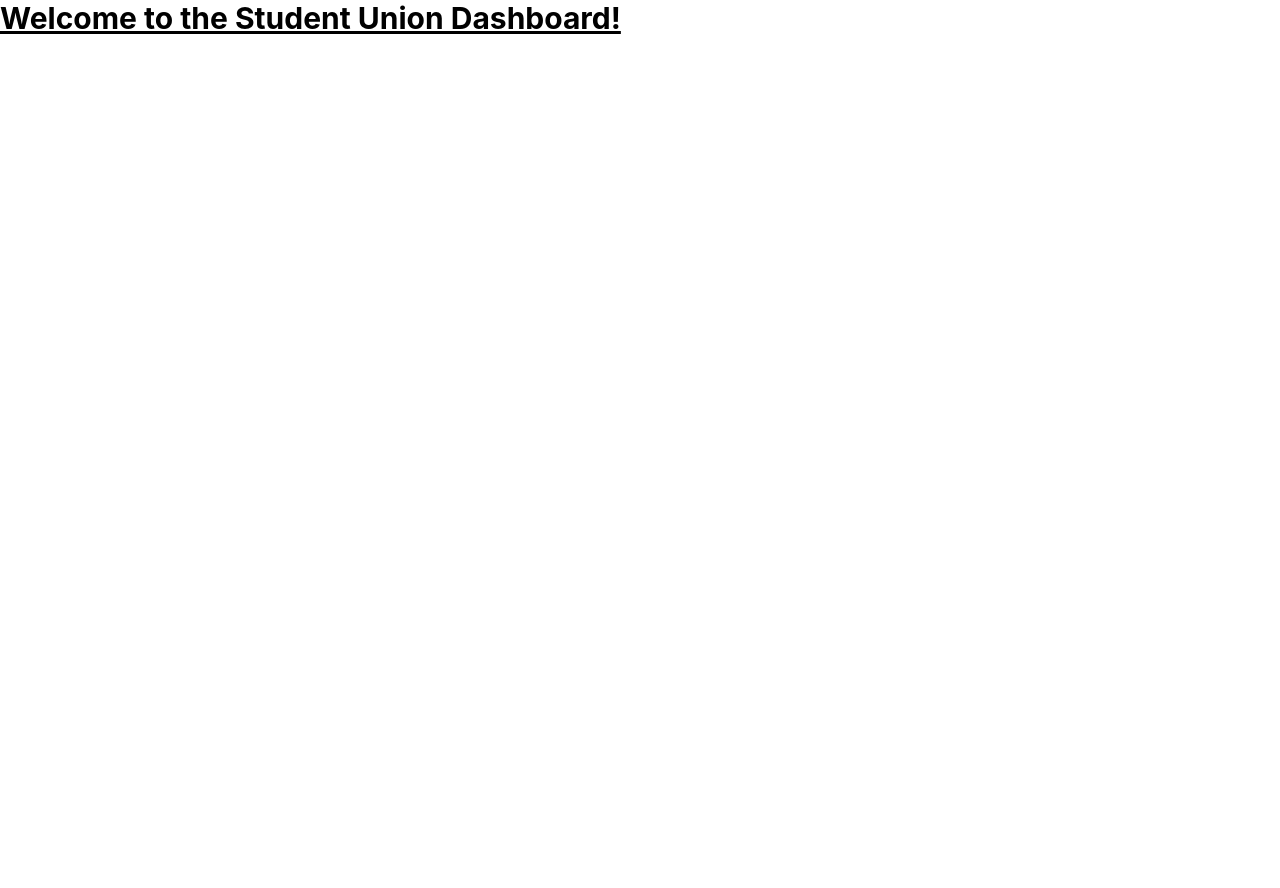
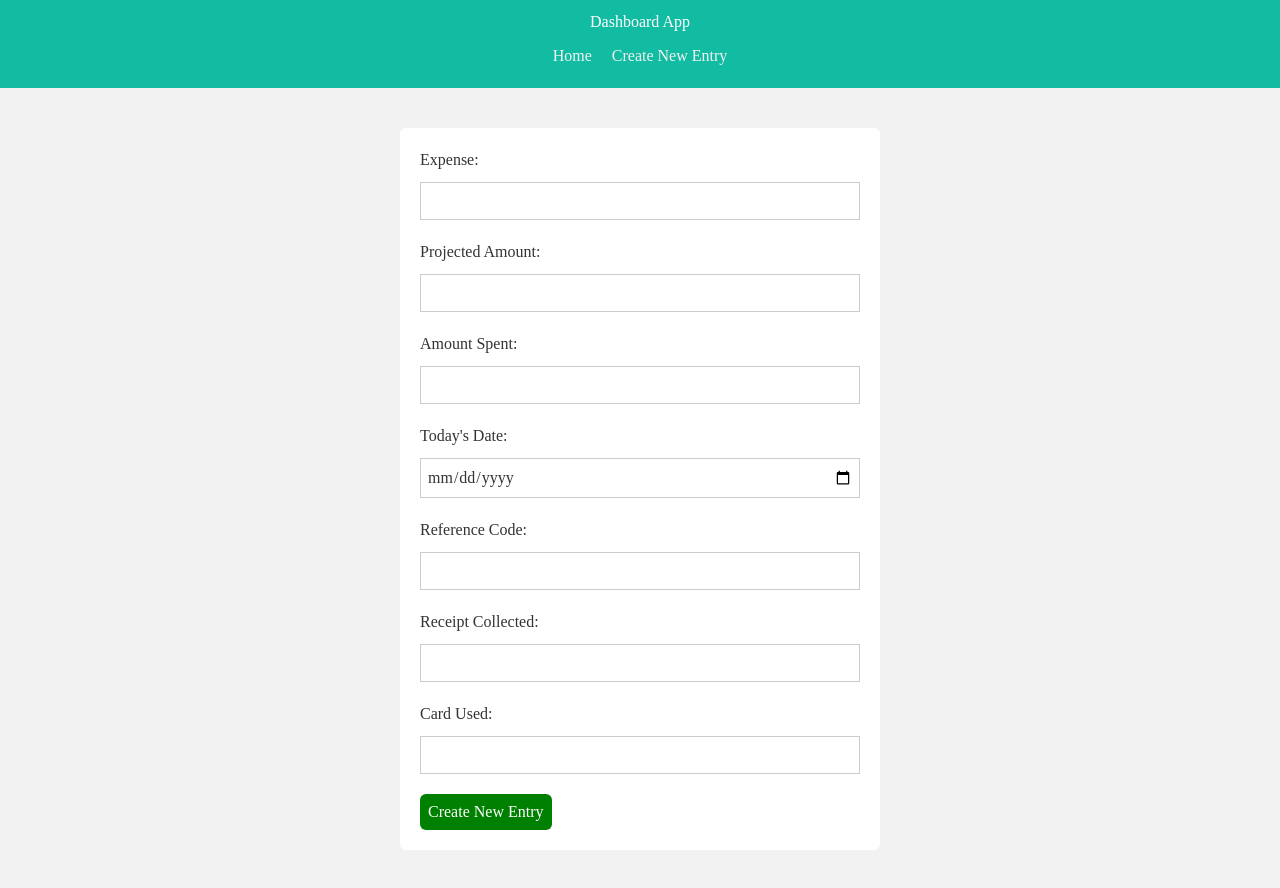
Before and after one commit to GioVersace/Capstone-Union-Dashboard, a React (Create React App) app in the folder dashboard-app/: page /create in a window 1280 px wide. Before the commit the page ends 800 px from the top, so only its background shows below. Built offline with nearby package versions, Linux system fonts and the light colour scheme.

Commit message:
Fixed somethings up and created pages

```diff
--- a/dashboard-app/package.json
+++ b/dashboard-app/package.json
@@ -3,11 +3,14 @@
   "version": "0.1.0",
   "private": true,
   "dependencies": {
+    "@supabase/supabase-js": "^2.8.0",
     "@testing-library/jest-dom": "^5.16.5",
     "@testing-library/react": "^13.4.0",
     "@testing-library/user-event": "^13.5.0",
+    "date-fns": "^2.29.3",
     "react": "^18.2.0",
     "react-dom": "^18.2.0",
+    "react-router-dom": "^6.8.1",
     "react-scripts": "5.0.1",
     "web-vitals": "^2.1.4"
   },
@@ -36,6 +39,6 @@
     ]
   },
   "devDependencies": {
-    "tailwindcss": "^3.2.6"
+    "tailwindcss": "^3.2.7"
   }
 }
--- a/dashboard-app/public/index.html
+++ b/dashboard-app/public/index.html
@@ -24,7 +24,7 @@
       work correctly both with client-side routing and a non-root public URL.
       Learn how to configure a non-root public URL by running `npm run build`.
     -->
-    <title>Landing Page</title>
+    <title>React App</title>
   </head>
   <body>
     <noscript>You need to enable JavaScript to run this app.</noscript>
--- a/dashboard-app/src/App.js
+++ b/dashboard-app/src/App.js
@@ -1,13 +1,25 @@
-//import logo from './logo.svg';
 import './App.css';
+import { BrowserRouter, Routes, Route, Link } from "react-router-dom"
+
+//pages
+import Home from "./pages/home"
+import Create from "./pages/create"
+import Update from "./pages/update"
 
 function App() {
   return (
-    <div>
-      <h1 className="text-3xl font-bold underline">
-      Welcome to the Student Union Dashboard!
-    </h1>
-    </div>
+    <BrowserRouter>
+    <nav>
+      <h1>Dashboard App</h1>
+      <Link to="/">Home</Link>
+      <Link to="/create">Create New Entry</Link>
+    </nav>
+    <Routes>
+      <Route path="/" element={<Home />} />
+      <Route path="/create" element={<Create />} />
+      <Route path="/:id" element={<Update />} />
+    </Routes>
+  </BrowserRouter>
   );
 }
 
--- /dev/null
+++ b/dashboard-app/src/components/ExampleCard.js
@@ -0,0 +1,20 @@
+//import { format } from 'date-fns'
+
+const exampleCard = ({ example }) => {
+    return (
+        <div className="example-card">
+            <h3>Expenses: { example.expenses }</h3>
+            <p>Projected Amount: { example.projAmnt }</p>
+            <p>Amount Spent: { example.amntSpent }</p>
+            <p>Date: { example.date }</p>
+            <p>Receipt Collected: { example.recCollected }</p>
+            <p>Card Used: { example.cardUsed }</p>
+            <br />
+
+        </div>
+
+    )
+}
+
+
+export default exampleCard
--- /dev/null
+++ b/dashboard-app/src/config/supabaseClient.js
@@ -0,0 +1,8 @@
+import { createClient } from '@supabase/supabase-js'
+
+const supabaseUrl = process.env.REACT_APP_SUPABASE_URL
+const supabaseKey = process.env.REACT_APP_ANON_KEY
+
+const supabase = createClient(supabaseUrl, supabaseKey)
+
+export default supabase;
--- a/dashboard-app/src/index.css
+++ b/dashboard-app/src/index.css
@@ -2,16 +2,77 @@
 @tailwind components;
 @tailwind utilities;
 
+:root {
+  --primary: #12bca2;
+  --secondary: #6d15df;
+}
+h1,h2,h3 {
+  margin: 0;
+}
+
 body {
   margin: 0;
-  font-family: -apple-system, BlinkMacSystemFont, 'Segoe UI', 'Roboto', 'Oxygen',
-    'Ubuntu', 'Cantarell', 'Fira Sans', 'Droid Sans', 'Helvetica Neue',
-    sans-serif;
-  -webkit-font-smoothing: antialiased;
-  -moz-osx-font-smoothing: grayscale;
+  color: #333;
+  font-family: 'Poppins';
+  background: #f2f2f2;
+}
+nav {
+  background: var(--primary);
+  padding: 10px 20px;
+  text-align: center;
+}
+nav a {
+  color: #f2f2f2;
+  margin: 10px;
+  display: inline-block;
+}
+nav h1 {
+  color: #fff;
+}
+.page {
+  max-width: 1200px;
+  margin: 20px auto;
+  padding: 20px;
 }
 
-code {
-  font-family: source-code-pro, Menlo, Monaco, Consolas, 'Courier New',
-    monospace;
+/* forms */
+form {
+  background: #fff;
+  padding: 20px;
+  max-width: 480px;
+  margin: 0 auto;
+  border-radius: 6px;
 }
+form input, form textarea {
+  display: block;
+  width: 100%;
+  padding: 6px;
+  box-sizing: border-box;
+  border: 1px solid #ccc;
+  margin: 10px 0 20px 0;
+}
+form button {
+  background: green;
+  color: #fff;
+  border: 0;
+  border-radius: 6px;
+  padding: 6px 8px;
+  font-family: "Poppins";
+  cursor: pointer;
+}
+
+/* example grid */
+.example-grid {
+  margin-top: 40px;
+  display: grid;
+  grid-template-columns: 1fr 1fr 1fr;
+  gap: 40px;
+}
+.example-card {
+  width: 100%;
+  padding: 10px;
+  background: #fff;
+  box-sizing: border-box;
+  border-radius: 6px;
+  position: relative;
+}
--- a/dashboard-app/src/index.js
+++ b/dashboard-app/src/index.js
@@ -3,6 +3,7 @@ import ReactDOM from 'react-dom/client';
 import './index.css';
 import App from './App';
 import reportWebVitals from './reportWebVitals';
+
 
 const root = ReactDOM.createRoot(document.getElementById('root'));
 root.render(
--- /dev/null
+++ b/dashboard-app/src/pages/create.js
@@ -0,0 +1,110 @@
+import { useState } from "react"
+import { useNavigate } from "react-router-dom"
+import supabase from "../config/supabaseClient"
+
+const Create = () => {
+  const navigate = useNavigate()
+
+  const [expenses, setExpenses] = useState('')
+  const [projAmnt, setProjAmnt] = useState('')
+  const [amntSpent, setAmntSpent] = useState('')
+  const [date, setDate] = useState('')
+  const [refCode, setRefCode] = useState('')
+  const [recCollected, setRecCollected] = useState('')
+  const [cardUsed, setCardUsed] = useState('')
+  const [formError, setFormError] = useState('')
+
+  const handleSubmit = async (e) =>{
+    e.preventDefault()
+
+    if(!expenses || !projAmnt || !amntSpent || !date || !refCode || !recCollected || !cardUsed){
+      setFormError('Please fill in all fields correctly')
+      return
+    }
+
+    const { data, error } = await supabase
+      .from('example_data')
+      .insert([{ expenses, projAmnt, amntSpent, date, refCode, recCollected, cardUsed }])
+
+    if(error){
+      console.log(error)
+      setFormError('Please fill in all fields correctly')
+    }
+
+    if(data){
+      console.log(data)
+      setFormError(null)
+      navigate('/')
+    }
+    //console.log(expenses, projAmnt, amntSpent, date, refCode, recCollected, cardUsed)
+
+  }
+
+    return (
+      <div className="page create">
+        <form onSubmit={handleSubmit}>
+        <label htmlFor="expenses">Expense:</label>
+        <input
+          type="text"
+          id="expenses"
+          value={expenses}
+          onChange={(e) => setExpenses(e.target.value)}
+        />
+
+        <label htmlFor="projAmnt">Projected Amount:</label>
+        <input
+          type="number"
+          id="projAmnt"
+          value={projAmnt}
+          onChange={(e) => setProjAmnt(e.target.value)}
+        />
+
+        <label htmlFor="amntSpent'">Amount Spent:</label>
+        <input
+          type="number"
+          id="amntSpent"
+          value={amntSpent}
+          onChange={(e) => setAmntSpent(e.target.value)}
+        />
+
+        <label htmlFor="date'">Today's Date:</label>
+        <input
+          type="date"
+          id="date"
+          value={date}
+          onChange={(e) => setDate(e.target.value)}
+        />
+
+        <label htmlFor="refCode">Reference Code:</label>
+        <input
+          type="text"
+          id="refCode"
+          value={refCode}
+          onChange={(e) => setRefCode(e.target.value)}
+        />
+
+        <label htmlFor="recCollected'">Receipt Collected:</label>
+        <input
+          type="text"
+          id="recCollected"
+          value={recCollected}
+          onChange={(e) => setRecCollected(e.target.value)}
+        />
+
+        <label htmlFor="cardUsed'">Card Used:</label>
+        <input
+          type="text"
+          id="cardUsed"
+          value={cardUsed}
+          onChange={(e) => setCardUsed(e.target.value)}
+        />
+
+        <button>Create New Entry</button>
+
+        {formError && <p className="error">{formError}</p>}
+      </form>
+      </div>
+    )
+  }
+
+  export default Create
--- /dev/null
+++ b/dashboard-app/src/pages/home.js
@@ -0,0 +1,53 @@
+import supabase from "../config/supabaseClient"
+import { useEffect, useState } from "react"
+
+import ExampleCard from "../components/ExampleCard";
+
+
+const Home = () => {
+    const [fetchError, setFetchError] = useState(null);
+    const [examples, setExamples] = useState(null);
+
+    useEffect(() => {
+      const fetchExamples = async () => {
+        const { data,error } = await supabase
+        .from('example_data')
+        .select()
+
+        if (error){
+          setFetchError('Could not retrieve data')
+          setExamples(null)
+          console.log(error)
+        }
+
+        if(data){
+          setExamples(data);
+          setFetchError(null);
+        }
+      }
+
+      fetchExamples()
+
+    }, [])
+
+    return (
+      <div className="page home">
+        {fetchError && (<p>{fetchError}</p>)}
+        {examples && (
+          <div className="examples">
+            <div className = "examples-grid">
+              {/* order-by buttons */}
+              {examples.map(examples => (
+              <ExampleCard key={examples.id} example = {examples}/>
+            ))}
+            </div>
+
+
+
+          </div>
+        )}
+      </div>
+    )
+  }
+
+  export default Home
--- /dev/null
+++ b/dashboard-app/src/pages/update.js
@@ -0,0 +1,9 @@
+const Update = () => {
+    return (
+      <div className="page update">
+        <h2>Update</h2>
+      </div>
+    )
+  }
+
+  export default Update
--- a/dashboard-app/tailwind.config.js
+++ b/dashboard-app/tailwind.config.js
@@ -1,7 +1,7 @@
 /** @type {import('tailwindcss').Config} */
 module.exports = {
   content: [
-    "./src/App.js"
+    "./src/**/*.{js,jsx,ts,tsx}",
   ],
   theme: {
     extend: {},
```
Also changed, not shown: 2 other files (tests, documents, lock files or other folders).
